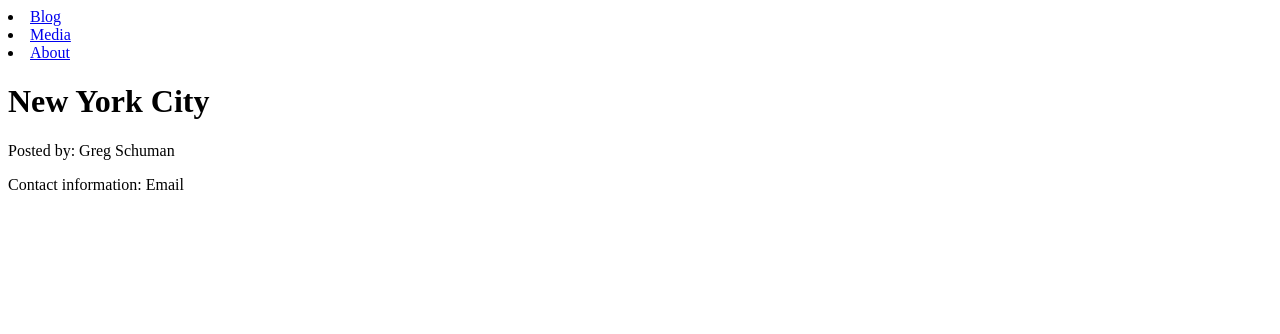
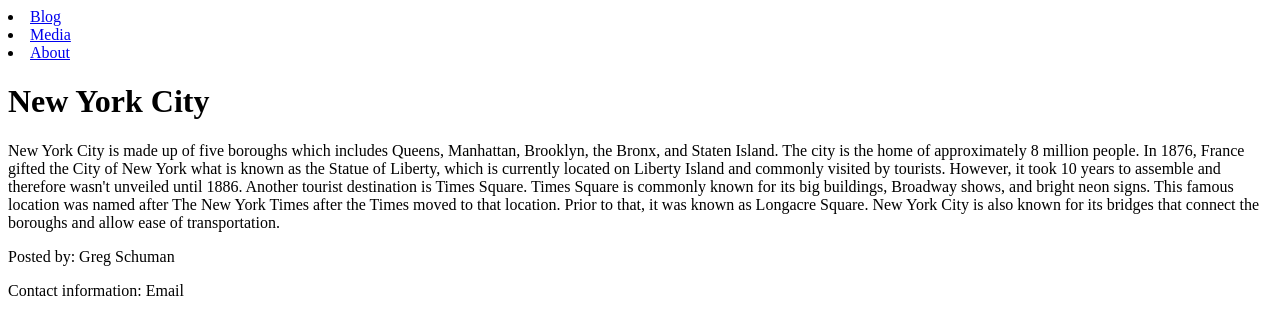
Before and after one commit to CornveliousFarva/nyc-blog-html, a plain HTML site: page index.html in a window 1280 px wide. Drawn offline with Linux system fonts and the light colour scheme.

Commit message:
Added the first paragraph, which is a little blurb on the city.

```diff
--- a/index.html
+++ b/index.html
@@ -21,8 +21,11 @@
 
     <main>
         <section id = "blog">
+            <p>
+                  New York City is made up of five boroughs which includes Queens, Manhattan, Brooklyn, the Bronx, and Staten Island. The city is the home of approximately 8 million people. In 1876, France gifted the City of New York what is known as the Statue of Liberty, which is currently located on Liberty Island and commonly visited by tourists. However, it took 10 years to assemble and therefore wasn't unveiled until 1886. Another tourist destination is Times Square. Times Square is commonly known for its big buildings, Broadway shows, and bright neon signs. This famous location was named after The New York Times after the Times moved to that location. Prior to that, it was known as Longacre Square. New York City is also known for its bridges that connect the boroughs and allow ease of transportation.
+            </p>
+        </section>
 
-        </section>
     </main>
 
 
```
